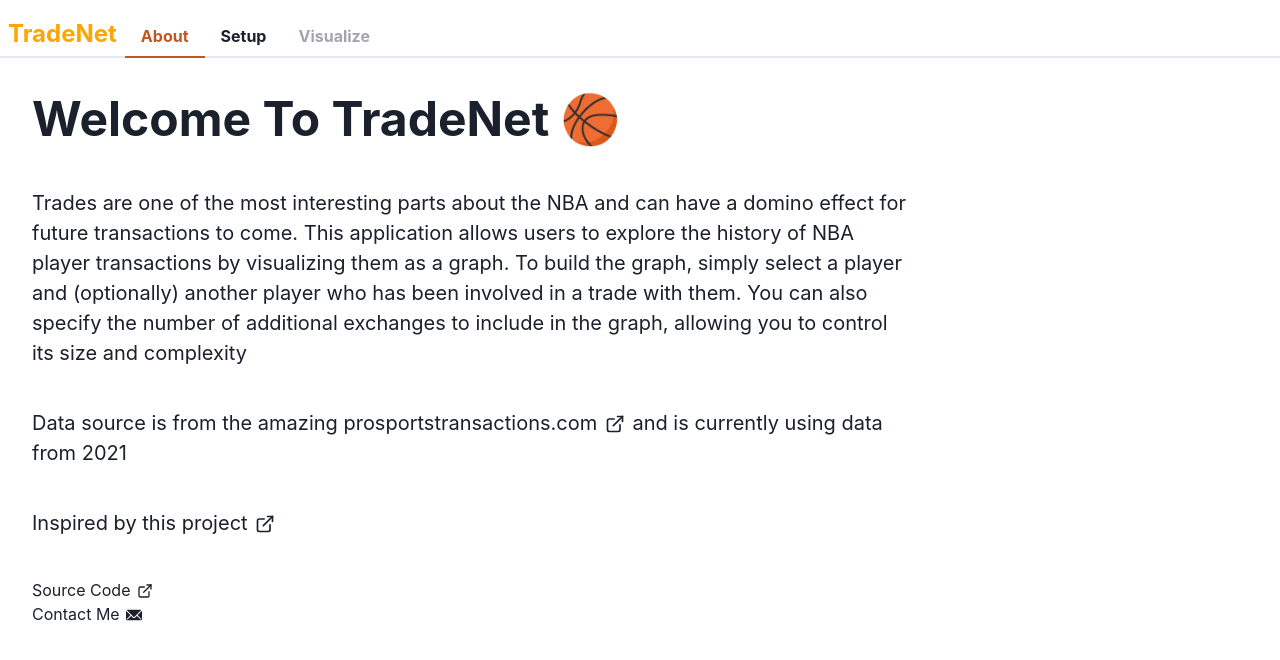
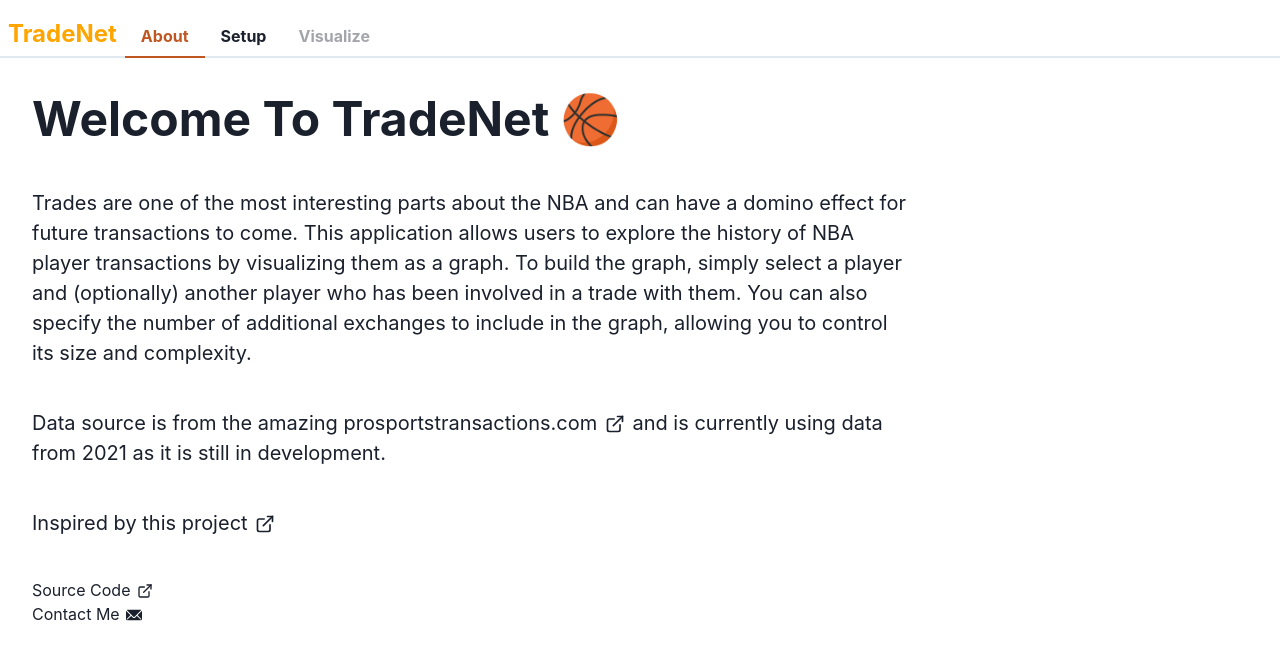
Before and after one commit to aaabuk02/TradeNet, a React (Create React App) app: page / in a window 1280 px wide. Shown: the top 660 px of the page. Built offline with nearby package versions, Linux system fonts and the light colour scheme; no server answers.

Commit message:
Minor changes to About section

```diff
--- a/src/Tabs/About/About.js
+++ b/src/Tabs/About/About.js
@@ -19,7 +19,7 @@ const About = () => {
             simply select a player and (optionally) another player who has been
             involved in a trade with them. You can also specify the number of
             additional exchanges to include in the graph, allowing you to
-            control its size and complexity
+            control its size and complexity.
           </Text>
         </GridItem>
         <GridItem>
@@ -28,7 +28,7 @@ const About = () => {
             <Link href="https://prosportstransactions.com/" isExternal>
               prosportstransactions.com <ExternalLinkIcon mx="2px" />
             </Link>
-            {" "}and is currently using data from 2021
+            {" "}and is currently using data from 2021 as it is still in development.
           </Text>
         </GridItem>
         <GridItem>
```
